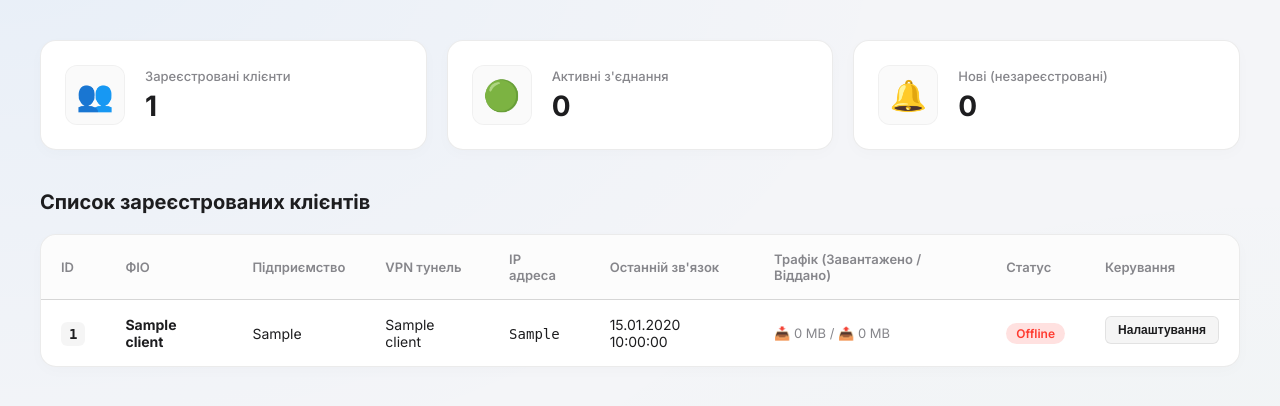
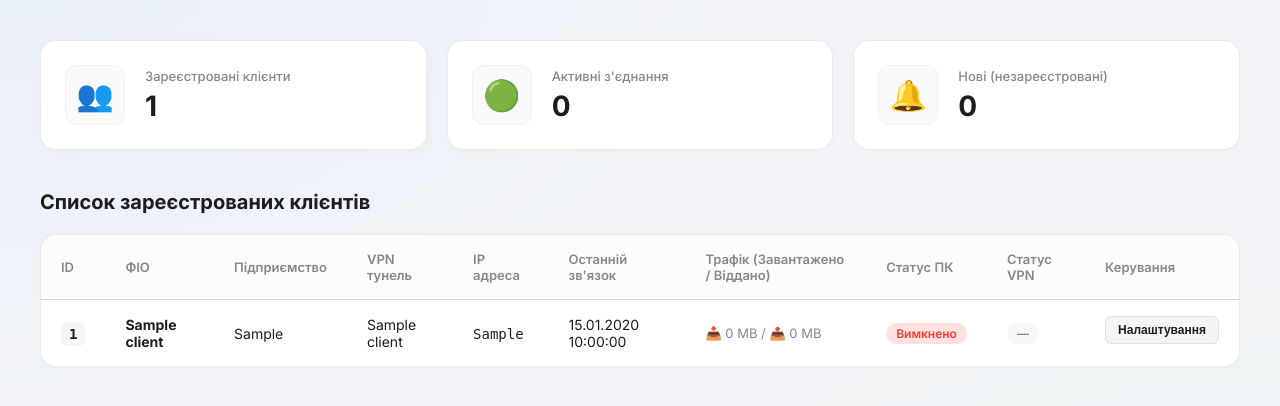
Before and after one commit to agasev-r/apgk-vpn, a PHP site: page /index.php in a window 1280 px wide. Shown: the part 64-470 px from the top of the page. Run offline with PHP 8.4, Linux system fonts and the light colour scheme; a user stored in the database is signed in; tables that the repository leaves empty hold one stand-in row (values such as "Sample post"); a stand-in replaces the project's code that opens the database connection.

Commit message:
feat: track and log PC status (pc_on/pc_off) on server, split status column in CRM dashboard into separate PC Status and VPN Status columns, and format connection history events cleanly

```diff
--- a/server/index.php
+++ b/server/index.php
@@ -596,6 +596,11 @@ if (isset($_SESSION['admin_logged'])) {
             color: var(--success);
         }
 
+        .status-ready {
+            background: rgba(0, 122, 255, 0.15);
+            color: var(--primary);
+        }
+
         .status-disconnected {
             background: rgba(142, 155, 178, 0.15);
             color: var(--text-muted);
@@ -864,11 +869,9 @@ if (isset($_SESSION['admin_logged'])) {
                                     <td><?= date('d.m.Y H:i:s', strtotime($client['last_seen'])) ?></td>
                                     <td>
                                         <?php if ($isOffline): ?>
-                                            <span class="status-badge status-offline">Offline</span>
+                                            <span class="status-badge status-offline">Вимкнено</span>
                                         <?php else: ?>
-                                            <span class="status-badge <?= $client['status'] === 'connected' ? 'status-connected' : 'status-disconnected' ?>">
-                                                <?= $client['status'] === 'connected' ? 'Connected' : 'Ready' ?>
-                                            </span>
+                                            <span class="status-badge status-connected">Увімкнено</span>
                                         <?php endif; ?>
                                     </td>
                                     <td class="actions-cell">
@@ -898,7 +901,8 @@ if (isset($_SESSION['admin_logged'])) {
                             <th>IP адреса</th>
                             <th>Останній зв'язок</th>
                             <th>Трафік (Завантажено / Віддано)</th>
-                            <th>Статус</th>
+                            <th>Статус ПК</th>
+                            <th>Статус VPN</th>
                             <th>Керування</th>
                         </tr>
                     </thead>
@@ -908,7 +912,7 @@ if (isset($_SESSION['admin_logged'])) {
                         if ($stmt->rowCount() === 0):
                         ?>
                             <tr>
-                                <td colspan="9" style="text-align: center; color: var(--text-muted); padding: 30px;">Немає зареєстрованих клієнтів.</td>
+                                <td colspan="10" style="text-align: center; color: var(--text-muted); padding: 30px;">Немає зареєстрованих клієнтів.</td>
                             </tr>
                         <?php
                         endif;
@@ -933,11 +937,20 @@ if (isset($_SESSION['admin_logged'])) {
                                 </td>
                                 <td>
                                     <?php if ($isOffline): ?>
-                                        <span class="status-badge status-offline">Offline</span>
+                                        <span class="status-badge status-offline">Вимкнено</span>
                                     <?php else: ?>
-                                        <span class="status-badge <?= $client['status'] === 'connected' ? 'status-connected' : 'status-disconnected' ?>">
-                                            <?= $client['status'] === 'connected' ? 'Connected' : 'Ready' ?>
-                                        </span>
+                                        <span class="status-badge status-connected">Увімкнено</span>
+                                    <?php endif; ?>
+                                </td>
+                                <td>
+                                    <?php if ($isOffline): ?>
+                                        <span class="status-badge status-disconnected" style="background: rgba(142, 155, 178, 0.08);">—</span>
+                                    <?php else: ?>
+                                        <?php if ($client['status'] === 'connected'): ?>
+                                            <span class="status-badge status-connected">Підключено</span>
+                                        <?php else: ?>
+                                            <span class="status-badge status-disconnected">Відключено</span>
+                                        <?php endif; ?>
                                     <?php endif; ?>
                                 </td>
                                 <td class="actions-cell">
@@ -1352,8 +1365,21 @@ if (isset($_SESSION['admin_logged'])) {
                     connBody.innerHTML = data.connections.map(c => {
                         const date = new Date(c.created_at);
                         const dateStr = date.toLocaleDateString('uk-UA', {day: '2-digit', month: '2-digit'}) + ' ' + date.toLocaleTimeString('uk-UA', {hour: '2-digit', minute: '2-digit'});
-                        const badgeClass = c.event_type === 'connect' ? 'status-connected' : 'status-disconnected';
-                        const badgeText = c.event_type === 'connect' ? 'Connect' : 'Disconnect';
+                        let badgeClass = 'status-disconnected';
+                        let badgeText = c.event_type;
+                        if (c.event_type === 'connect') {
+                            badgeClass = 'status-connected';
+                            badgeText = 'VPN: Підключено';
+                        } else if (c.event_type === 'disconnect') {
+                            badgeClass = 'status-disconnected';
+                            badgeText = 'VPN: Відключено';
+                        } else if (c.event_type === 'pc_on') {
+                            badgeClass = 'status-ready';
+                            badgeText = 'ПК: Увімкнено';
+                        } else if (c.event_type === 'pc_off') {
+                            badgeClass = 'status-offline';
+                            badgeText = 'ПК: Вимкнено';
+                        }
                         return `<tr>
                             <td style="padding: 6px 10px;">${dateStr}</td>
                             <td style="padding: 6px 10px;"><span class="status-badge ${badgeClass}" style="font-size: 10px; padding: 2px 6px;">${badgeText}</span></td>
```
Also changed, not shown: server/api.php (+28 -0 lines).
